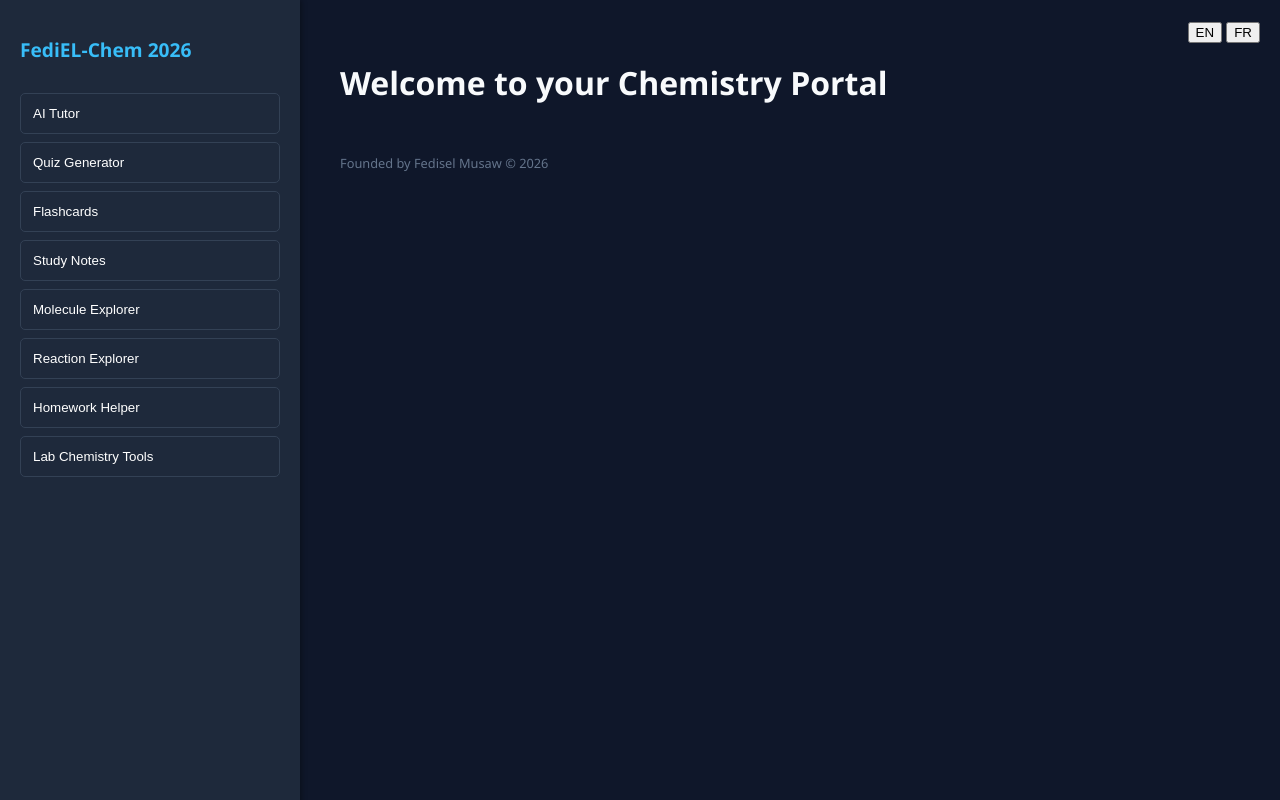
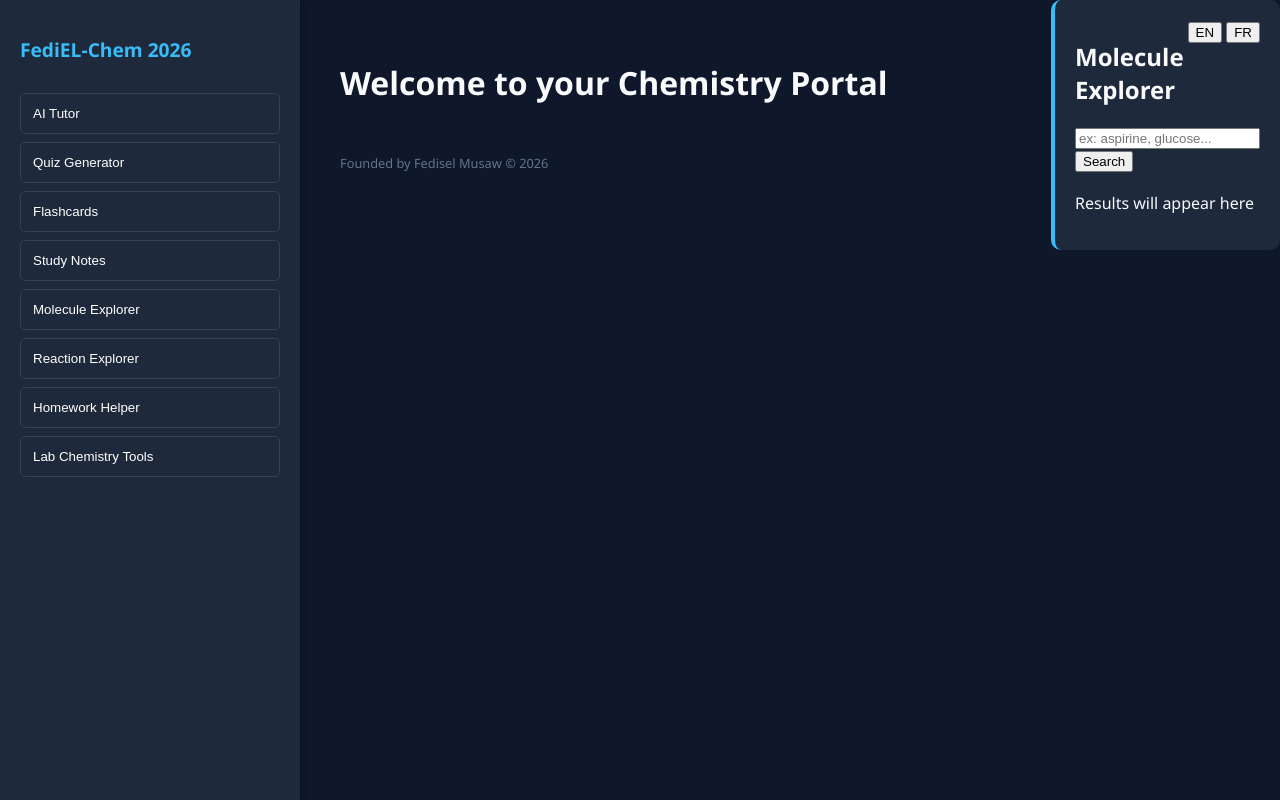
Before and after one commit to fediselMusaw/FediEL-AI, a website: page index.html in a window 1280 px wide. Both pictures are taken after a click on the button "Molecule Explorer". Drawn offline with Linux system fonts and the light colour scheme.

Commit message:
Update index.html

```diff
--- a/index.html
+++ b/index.html
@@ -73,3 +73,14 @@
 </script>
 </body>
 </html>
+
+<div id="mol" class="section card">
+    <h2 data-en="Molecule Explorer" data-fr="Explorateur de Molécules">Molecule Explorer</h2>
+
+    <input type="text" id="molInput" placeholder="ex: aspirine, glucose...">
+    <button onclick="rechercherMolecule()" data-en="Search" data-fr="Rechercher">Search</button>
+
+    <div id="molResult" style="margin-top:20px;">
+        <p data-en="Results will appear here" data-fr="Les résultats apparaîtront ici">Results will appear here</p>
+    </div>
+</div>
```
